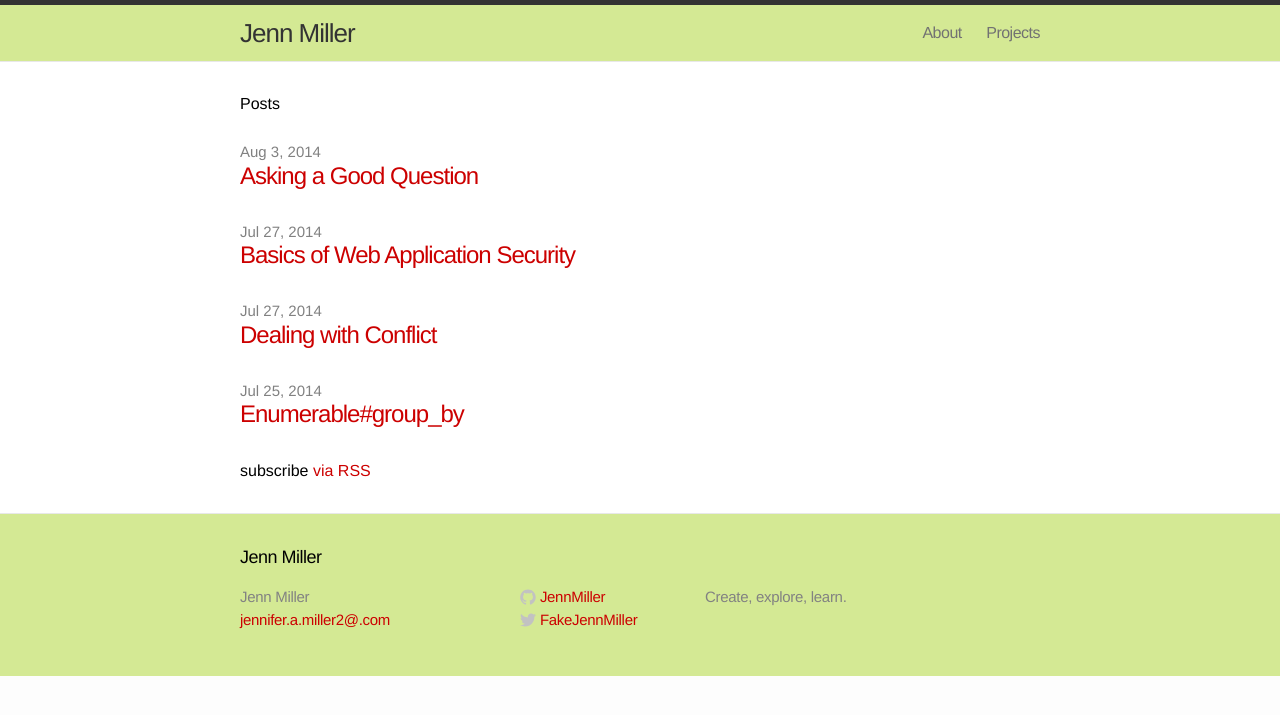
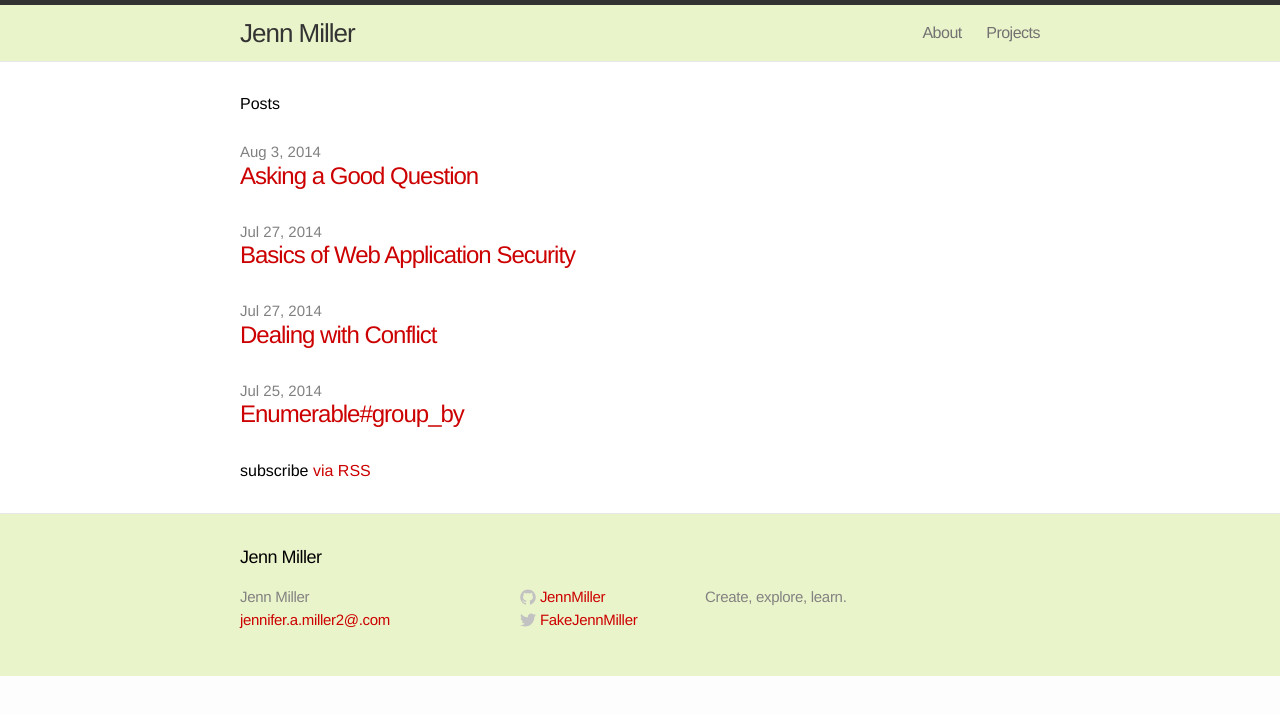
Before and after one commit to JayMiller21/JennMiller.github.io, a Jekyll site: the page built from index.html, in a window 1280 px wide. Shown: the top 715 px of the page. Built offline with Jekyll 4.4.1, drawn with Linux system fonts in a browser that asks for light colours.

Commit message:
Update header and footer background color

```diff
--- a/css/main.css
+++ b/css/main.css
@@ -44,7 +44,7 @@ a:visited { color: #7A0000; }
   border-top: 5px solid #333;
   border-bottom: 1px solid #e8e8e8;
   min-height: 56px;
-  background-color: #D4E994;
+  background-color: #EAF4CA;
 }
 
 .site-title,
@@ -78,7 +78,7 @@ a:visited { color: #7A0000; }
 .site-footer {
   border-top: 1px solid #e8e8e8;
   padding: 30px 0;
-  background-color: #D4E994;
+  background-color: #EAF4CA;
 }
 
 .footer-heading {
```
